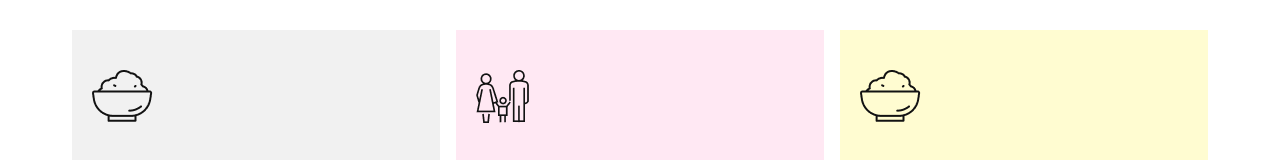
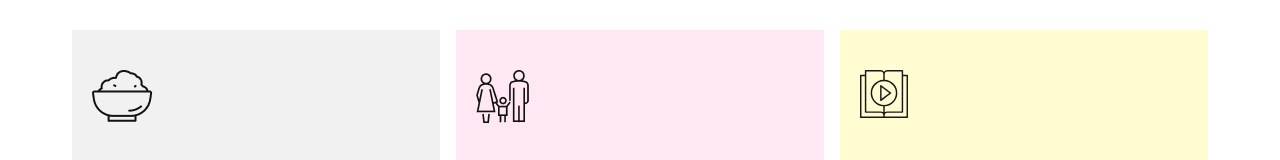
Before and after one commit to Fahima92/Assignment-repository, a plain HTML site: page index.html in a window 1280 px wide. Shown: the part 1077-1237 px from the top of the page. Drawn offline with nearby package versions, Linux system fonts and the light colour scheme.

Commit message:
Our Donate Plan Section Done

```diff
--- a/index.html
+++ b/index.html
@@ -77,7 +77,7 @@
                     providing food, medicine and shelter to people in need across the world</p>
             </div>
             <div class="donate-plan" id="plan-three">
-                <img src="icons/food.png" alt="food-icon">
+                <img src="icons/icon6.svg" alt="food-icon">
                 <h3>Education for a child</h3>
                 <p class="color-lightgray">Food For The Poor is a charitable organization fighting to end poverty by
                     providing food, medicine
```
